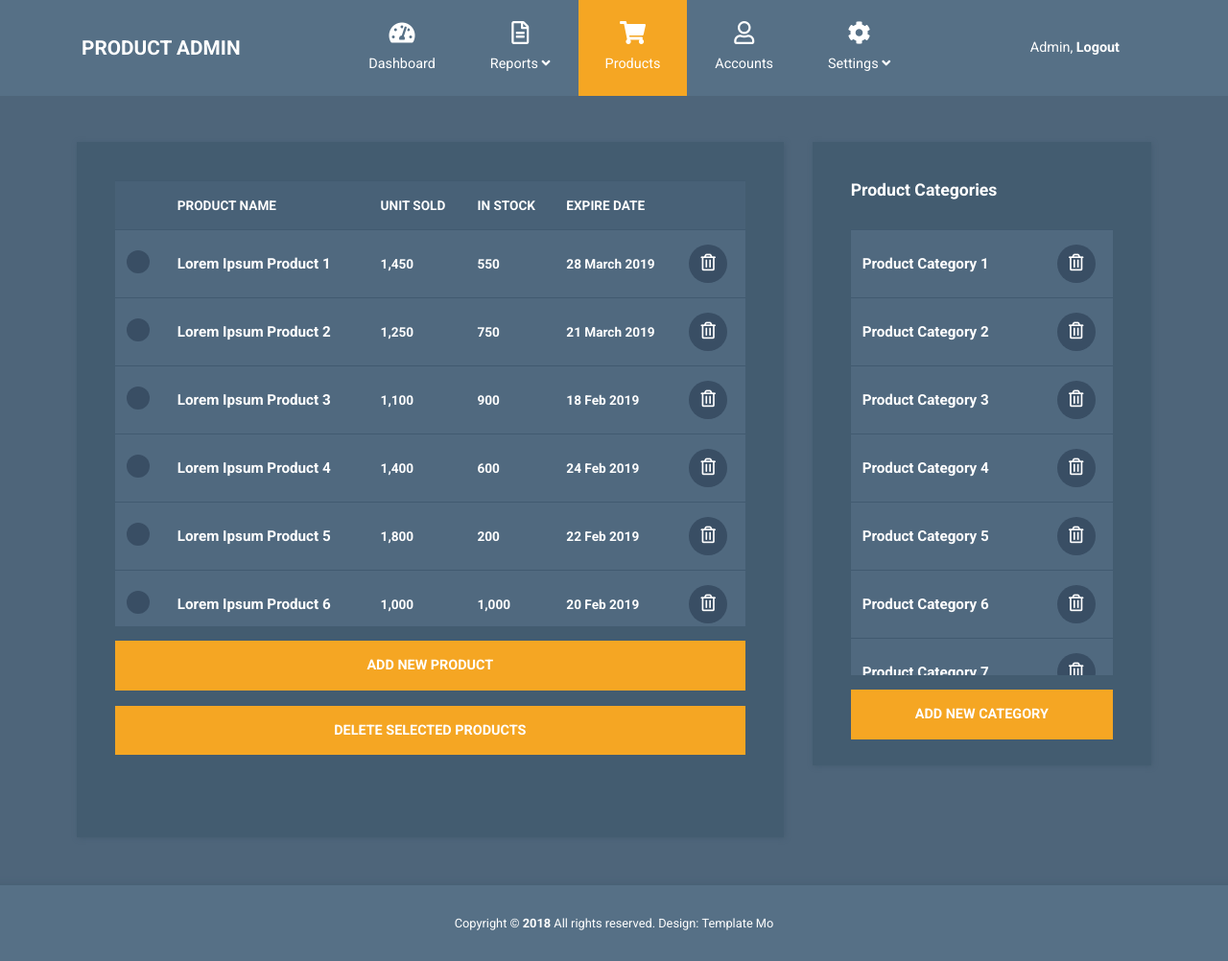
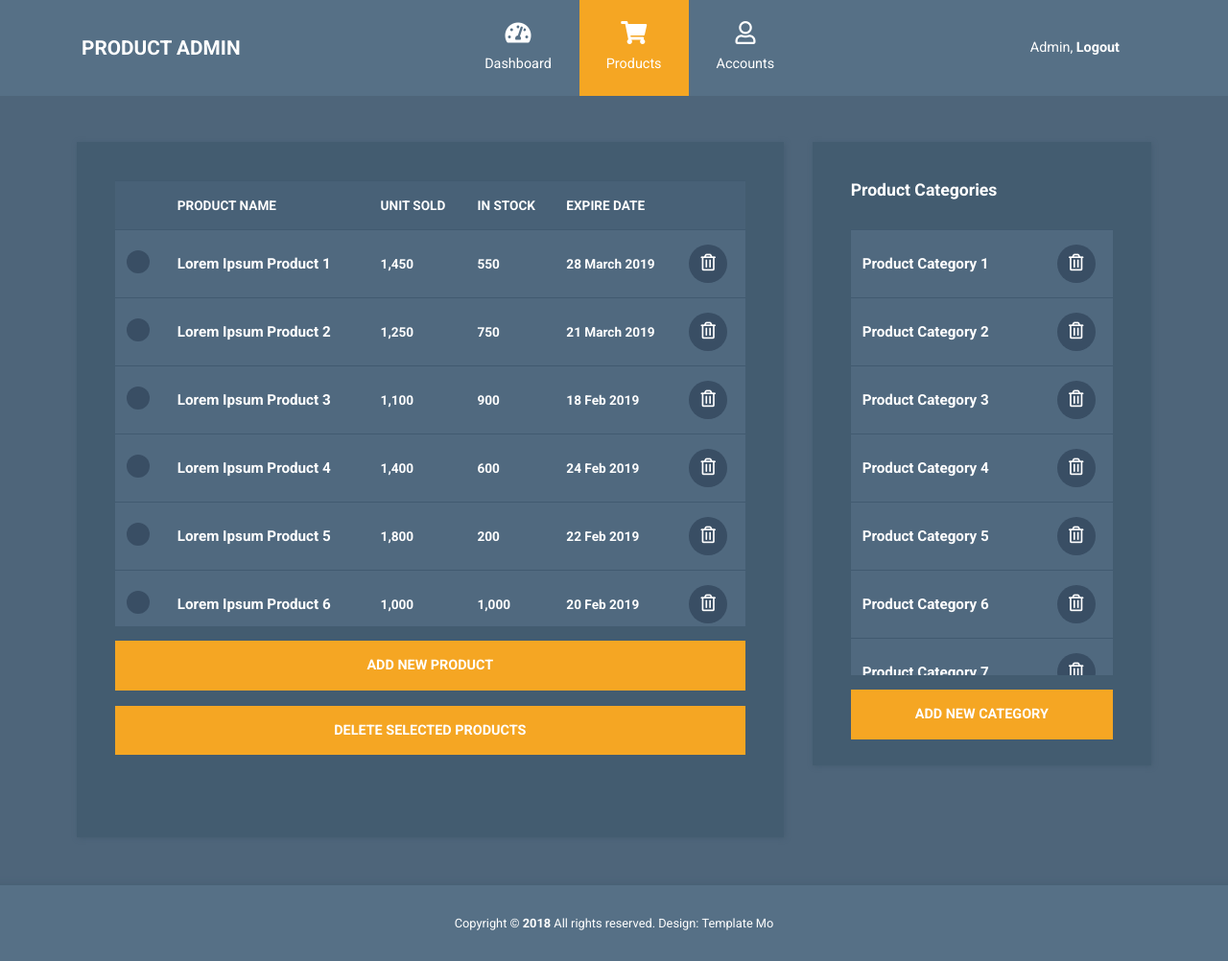
Before and after one commit to vigneshkv981/final, a plain HTML site: page products.html in a window 1280 px wide. Shown: the whole page at 96% size. Drawn offline with Linux system fonts and the light colour scheme.

Commit message:
Update products.html

```diff
--- a/products.html
+++ b/products.html
@@ -4,7 +4,7 @@
     <meta charset="UTF-8" />
     <meta name="viewport" content="width=device-width, initial-scale=1.0" />
     <meta http-equiv="X-UA-Compatible" content="ie=edge" />
-    <title>Product Page - Admin HTML Template</title>
+    <title>Product</title>
     <link
       rel="stylesheet"
       href="https://fonts.googleapis.com/css?family=Roboto:400,700"
@@ -47,24 +47,7 @@
                 <span class="sr-only">(current)</span>
               </a>
             </li>
-            <li class="nav-item dropdown">
-              <a
-                class="nav-link dropdown-toggle"
-                href="#"
-                id="navbarDropdown"
-                role="button"
-                data-toggle="dropdown"
-                aria-haspopup="true"
-                aria-expanded="false">
-                <i class="far fa-file-alt"></i>
-                <span> Reports <i class="fas fa-angle-down"></i> </span>
-              </a>
-              <div class="dropdown-menu" aria-labelledby="navbarDropdown">
-                <a class="dropdown-item" href="#">Daily Report</a>
-                <a class="dropdown-item" href="#">Weekly Report</a>
-                <a class="dropdown-item" href="#">Yearly Report</a>
-              </div>
-            </li>
+
             <li class="nav-item">
               <a class="nav-link active" href="products.html">
                 <i class="fas fa-shopping-cart"></i> Products
@@ -76,24 +59,7 @@
                 <i class="far fa-user"></i> Accounts
               </a>
             </li>
-            <li class="nav-item dropdown">
-              <a
-                class="nav-link dropdown-toggle"
-                href="#"
-                id="navbarDropdown"
-                role="button"
-                data-toggle="dropdown"
-                aria-haspopup="true"
-                aria-expanded="false">
-                <i class="fas fa-cog"></i>
-                <span> Settings <i class="fas fa-angle-down"></i> </span>
-              </a>
-              <div class="dropdown-menu" aria-labelledby="navbarDropdown">
-                <a class="dropdown-item" href="#">Profile</a>
-                <a class="dropdown-item" href="#">Billing</a>
-                <a class="dropdown-item" href="#">Customize</a>
-              </div>
-            </li>
+
           </ul>
           <ul class="navbar-nav">
             <li class="nav-item">
```
